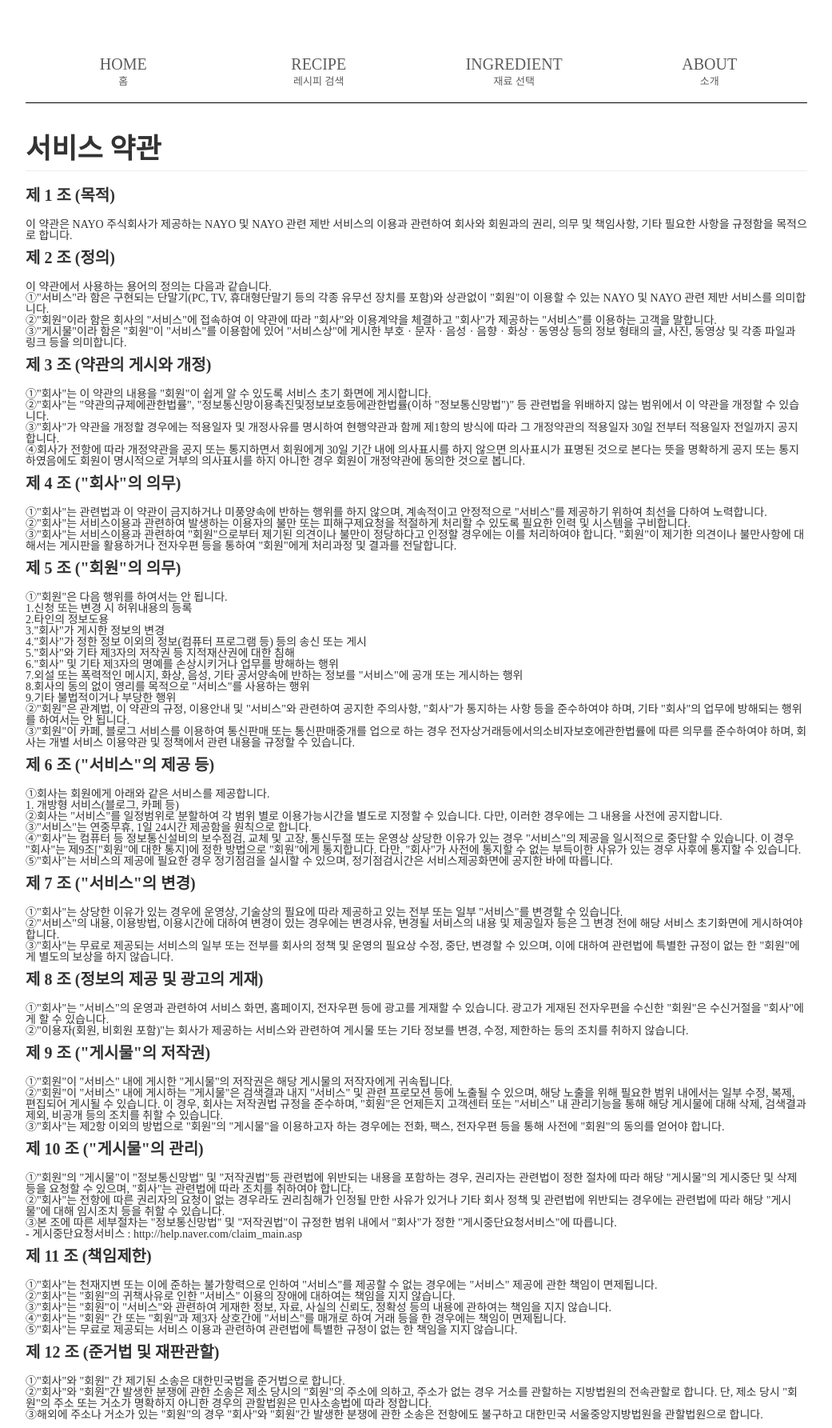
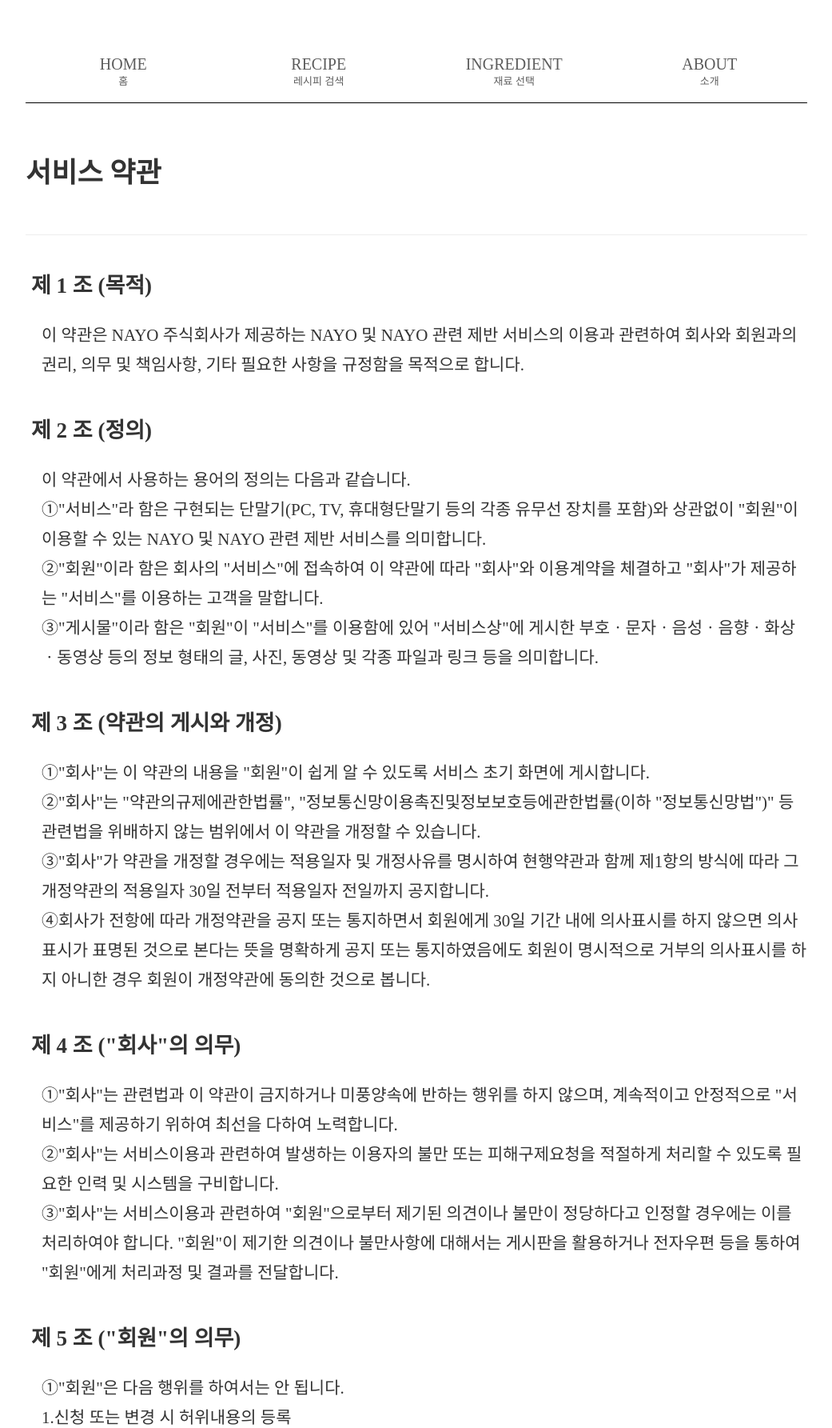
Before and after one commit to leeikjeun/lifeasy, a Django app: page /footer/service in a window 1280 px wide. Shown: the part 136-1921 px from the top of the page at 80% size, without its empty margins (119-1160 px from the left). Run offline with Django 3.2, Linux system fonts and the light colour scheme; some libraries are stand-ins or nearby versions.

Commit message:
provision

```diff
--- a/web/static/css/service.css
+++ b/web/static/css/service.css
@@ -1,15 +1,22 @@
 .page-header h3{
   font-size: 35px;
   font-weight: bold;
+  margin-top: 70px;
+  margin-bottom: 50px;
 }
 
 .text h3{
-  font-size: 20px;
+  font-size: 27px;
   font-weight: bold;
-  margin-bottom: 20px;
+  margin-top: 50px;
+  margin-bottom: 30px;
+  margin-left: 7px;
 }
 
 .text p{
-  font-size: 14px;
-  margin-bottom: 10px;
+  font-size: 21px;
+  margin-top: 10px;
+  margin-bottom: 50px;
+  margin-left: 20px;
+  line-height: 37px;
 }
--- a/web/templates/web/footerProvision/provision.html
+++ b/web/templates/web/footerProvision/provision.html
@@ -47,7 +47,7 @@
     <p>
       ①"회원"은 다음 행위를 하여서는 안 됩니다.<br />
       1.신청 또는 변경 시 허위내용의 등록<br />
-  2.타인의 정보도용<br />
+      2. 타인의 정보도용<br />
       3."회사"가 게시한 정보의 변경<br />
       4."회사"가 정한 정보 이외의 정보(컴퓨터 프로그램 등) 등의 송신 또는 게시<br />
       5."회사"와 기타 제3자의 저작권 등 지적재산권에 대한 침해<br />
@@ -87,8 +87,8 @@
     <h3>
       제 9 조 ("게시물"의 저작권)
     </h3>
+      ①"회원"이 "서비스" 내에 게시한 "게시물"의 저작권은 해당 게시물의 저작자에게 귀속됩니다.<br />
       <p>
-  ①"회원"이 "서비스" 내에 게시한 "게시물"의 저작권은 해당 게시물의 저작자에게 귀속됩니다.<br />
       ②"회원"이 "서비스" 내에 게시하는 "게시물"은 검색결과 내지 "서비스" 및 관련 프로모션 등에 노출될 수 있으며, 해당 노출을 위해 필요한 범위 내에서는 일부 수정, 복제, 편집되어 게시될 수 있습니다. 이 경우, 회사는 저작권법 규정을 준수하며, "회원"은 언제든지 고객센터 또는 "서비스" 내 관리기능을 통해 해당 게시물에 대해 삭제, 검색결과 제외, 비공개 등의 조치를 취할 수 있습니다.<br />
       ③"회사"는 제2항 이외의 방법으로 "회원"의 "게시물"을 이용하고자 하는 경우에는 전화, 팩스, 전자우편 등을 통해 사전에 "회원"의 동의를 얻어야 합니다.<br />
     </p>
@@ -98,8 +98,6 @@
     <p>
       ①"회원"의 "게시물"이 "정보통신망법" 및 "저작권법"등 관련법에 위반되는 내용을 포함하는 경우, 권리자는 관련법이 정한 절차에 따라 해당 "게시물"의 게시중단 및 삭제 등을 요청할 수 있으며, "회사"는 관련법에 따라 조치를 취하여야 합니다.<br />
       ②"회사"는 전항에 따른 권리자의 요청이 없는 경우라도 권리침해가 인정될 만한 사유가 있거나 기타 회사 정책 및 관련법에 위반되는 경우에는 관련법에 따라 해당 "게시물"에 대해 임시조치 등을 취할 수 있습니다.<br />
-  ③본 조에 따른 세부절차는 "정보통신망법" 및 "저작권법"이 규정한 범위 내에서 "회사"가 정한 "게시중단요청서비스"에 따릅니다.<br />
-  - 게시중단요청서비스 : http://help.naver.com/claim_main.asp<br />
     </p>
     <h3>
       제 11 조 (책임제한)
```
Lines whose indentation alone changed are shown as unchanged.
